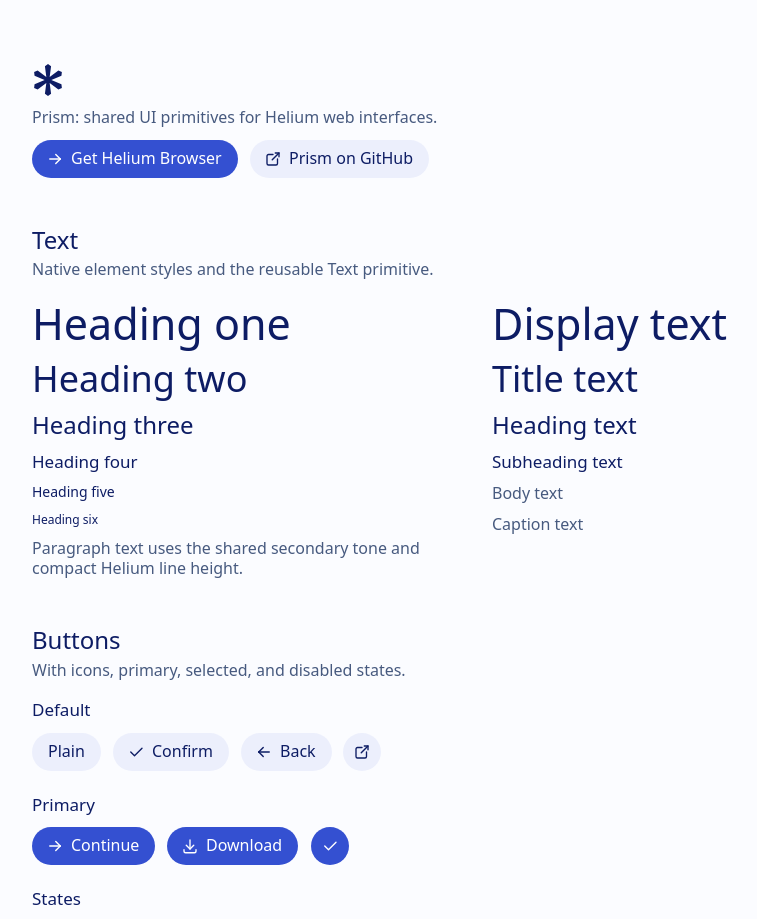
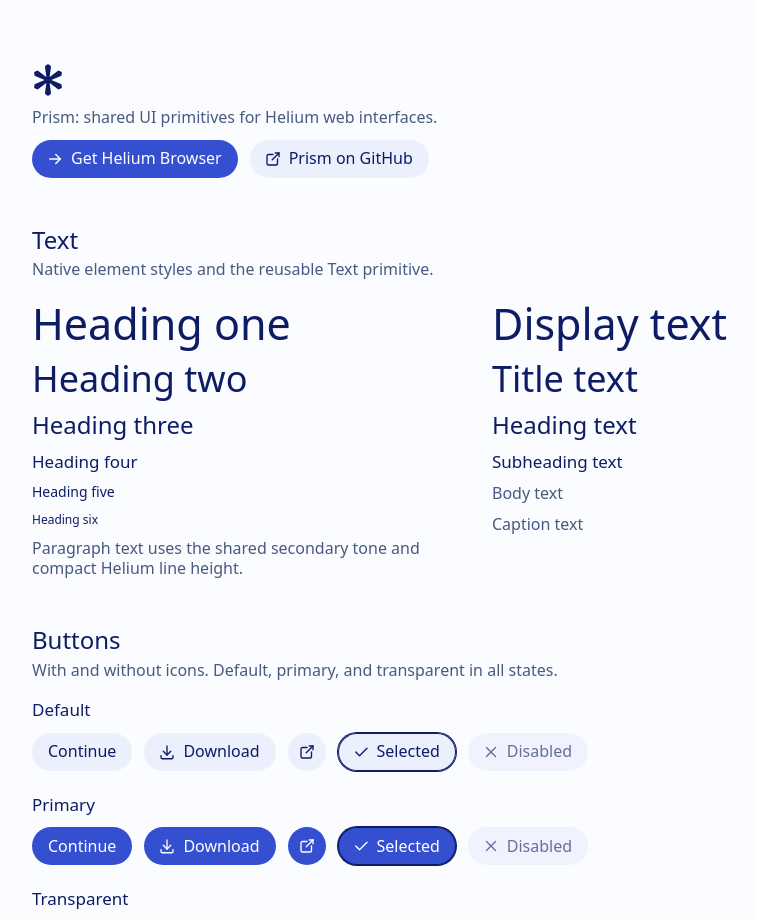
Before and after one commit to abh80/lithium-prism, a Svelte app: page / in a window 1280 px wide. Shown: the top 919 px of the page, without its empty margins (160-917 px from the left). Built offline with nearby package versions, Linux system fonts and the light colour scheme.

Commit message:
Button: add transparent type, fix hover+active state, fix flicker
flicker was caused by will-change: transform. there's no point in using it here, it uses extra resources for no reason.

also updated the demo page and api docs to reflect the addition of a transparent button type.

```diff
--- a/src/css/styles.css
+++ b/src/css/styles.css
@@ -197,19 +197,22 @@
     --size: 38px;
 
     color: var(--primary);
-    background-color: var(--helium-elevated-7);
+    background-color: transparent;
     font-size: 16px;
     min-height: 38px;
     padding: 9px 16px;
     border-radius: calc(var(--size) / 2);
     transition: 0.2s background-color, 0.2s transform, 0.2s opacity;
-    will-change: transform;
     display: inline-flex;
     align-items: center;
     gap: 7px;
     user-select: none;
     -webkit-user-select: none;
     -webkit-user-drag: none;
+
+    &:not(.transparent) {
+        background-color: var(--helium-elevated-7);
+    }
 
     &:active {
         background-color: var(--helium-elevated-15);
@@ -256,8 +259,11 @@
 
     &:disabled {
         color: var(--tertiary);
-        background-color: var(--helium-elevated-5);
         pointer-events: none;
+
+        &:not(.transparent) {
+            background-color: var(--helium-elevated-5);
+        }
 
         &:not(.selected) {
             box-shadow: none;
@@ -282,9 +288,19 @@
         background-color: var(--helium-elevated-10);
     }
 
+    button:hover:active,
+    .button:hover:active {
+        background-color: var(--helium-elevated-15);
+    }
+
     button.primary:hover,
     .button.primary:hover {
         background-color: var(--helium-blue-hover);
+    }
+
+    button.primary:hover:active,
+    .button.primary:hover:active {
+        background-color: var(--helium-blue-press);
     }
 }
 
--- a/src/demo/App.svelte
+++ b/src/demo/App.svelte
@@ -96,41 +96,51 @@
         <div class="section-heading">
             <Prism.Text variant="heading">Buttons</Prism.Text>
             <Prism.Text variant="caption"
-            >With icons, primary, selected, and disabled states.</Prism.Text>
+            >With and without icons. Default, primary, and transparent in all states.</Prism.Text>
         </div>
 
         <div class="button-grid">
             <div class="control-group">
                 <Prism.Text variant="subheading">Default</Prism.Text>
                 <div class="row">
-                    <Prism.Button>Plain</Prism.Button>
-                    <Prism.Button><Prism.IconCheck /> Confirm</Prism.Button>
-                    <Prism.Button><Prism.IconArrowLeft /> Back</Prism.Button>
+                    <Prism.Button>Continue</Prism.Button>
+                    <Prism.Button><Prism.IconDownload /> Download</Prism.Button>
                     <Prism.Button
                         circle
                         aria-label="Open link"
                     ><Prism.IconExternalLink /></Prism.Button>
+                    <Prism.Button selected><Prism.IconCheck /> Selected</Prism.Button>
+                    <Prism.Button disabled><Prism.IconX /> Disabled</Prism.Button>
                 </div>
             </div>
 
             <div class="control-group">
                 <Prism.Text variant="subheading">Primary</Prism.Text>
                 <div class="row">
-                    <Prism.Button primary><Prism.IconArrowRight /> Continue</Prism.Button>
+                    <Prism.Button primary>Continue</Prism.Button>
                     <Prism.Button primary><Prism.IconDownload /> Download</Prism.Button>
                     <Prism.Button
                         primary
                         circle
-                        aria-label="Done"
-                    ><Prism.IconCheck /></Prism.Button>
+                        aria-label="Open link"
+                    ><Prism.IconExternalLink /></Prism.Button>
+                    <Prism.Button primary selected><Prism.IconCheck /> Selected</Prism.Button>
+                    <Prism.Button primary disabled><Prism.IconX /> Disabled</Prism.Button>
                 </div>
             </div>
 
             <div class="control-group">
-                <Prism.Text variant="subheading">States</Prism.Text>
+                <Prism.Text variant="subheading">Transparent</Prism.Text>
                 <div class="row">
-                    <Prism.Button selected><Prism.IconCheck /> Selected</Prism.Button>
-                    <Prism.Button disabled><Prism.IconDownload /> Disabled</Prism.Button>
+                    <Prism.Button transparent>Continue</Prism.Button>
+                    <Prism.Button transparent><Prism.IconDownload /> Download</Prism.Button>
+                    <Prism.Button
+                        transparent
+                        circle
+                        aria-label="Open link"
+                    ><Prism.IconExternalLink /></Prism.Button>
+                    <Prism.Button transparent selected><Prism.IconCheck /> Selected</Prism.Button>
+                    <Prism.Button transparent disabled><Prism.IconX /> Disabled</Prism.Button>
                 </div>
             </div>
         </div>
--- a/src/lib/components/Button.svelte
+++ b/src/lib/components/Button.svelte
@@ -2,13 +2,22 @@
     import type { Snippet } from "svelte";
     import type { HTMLButtonAttributes } from "svelte/elements";
 
+    type ButtonVariantProps =
+        | {
+            primary?: boolean;
+            transparent?: false;
+        }
+        | {
+            primary?: false;
+            transparent?: boolean;
+        };
+
     type Props = HTMLButtonAttributes & {
         children: Snippet;
-        primary?: boolean;
         card?: boolean;
         selected?: boolean;
         circle?: boolean;
-    };
+    } & ButtonVariantProps;
 
     let {
         children,
@@ -18,6 +27,7 @@
         card = false,
         selected = false,
         circle = false,
+        transparent = false,
         ...rest
     }: Props = $props();
 </script>
@@ -29,6 +39,7 @@
         card && "card",
         selected && "selected",
         circle && "circle",
+        transparent && !primary && "transparent",
         className,
     ]}
     {type}
```
Also changed, not shown: 1 other file (tests, documents, lock files or other folders).
